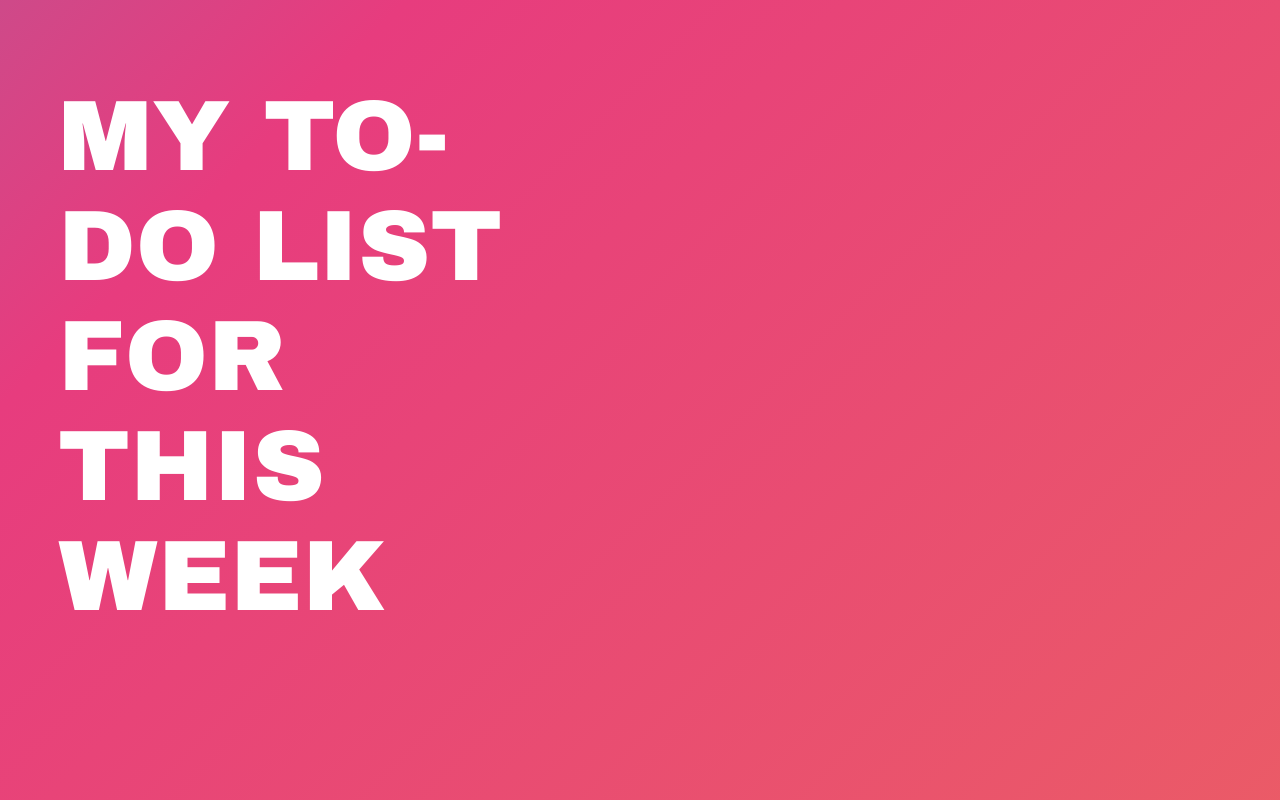
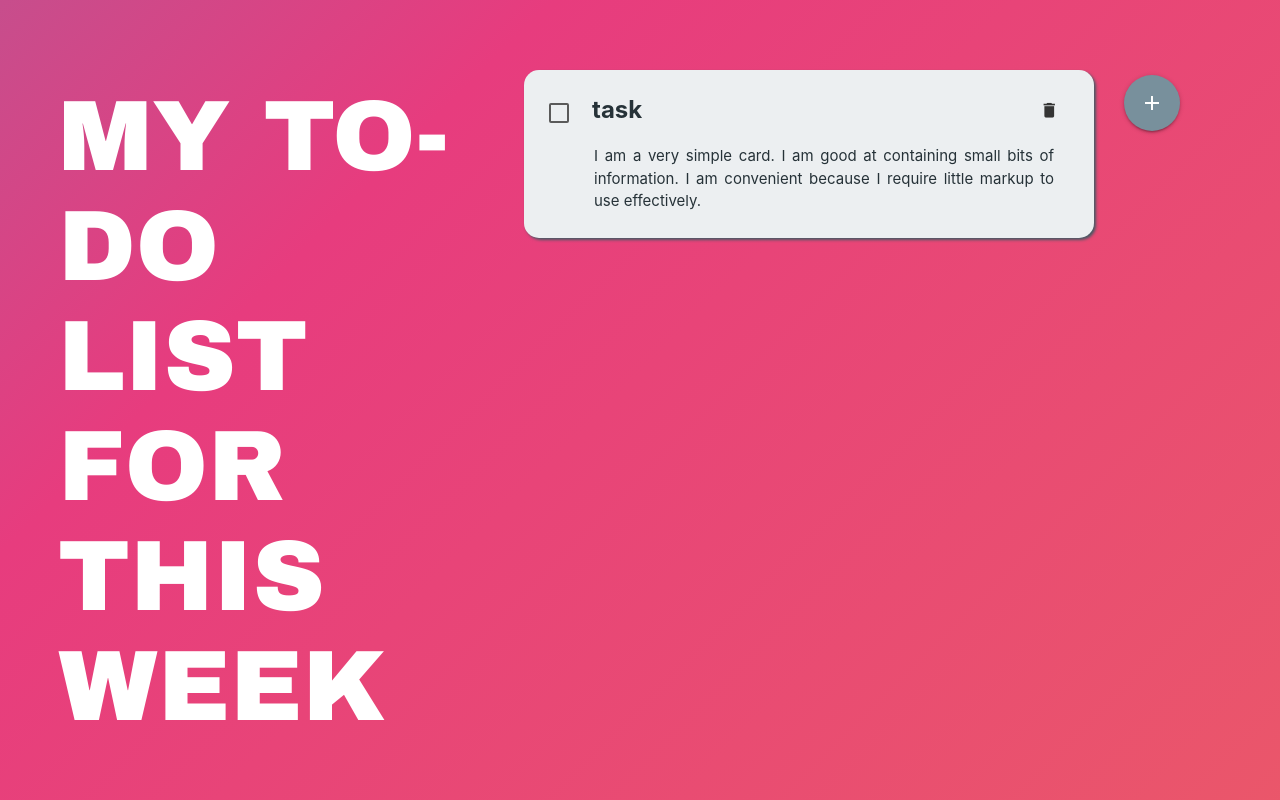
Before and after one commit to meltaway/js-dom-todo, a plain HTML site: page jquery/index.html in a window 1280 px wide. Drawn offline with nearby package versions, Linux system fonts and the light colour scheme.

Commit message:
SASS added, jquery finished

```diff
--- a/jquery/scripts.js
+++ b/jquery/scripts.js
@@ -1,69 +1,47 @@
 function createTodoListNode(title, desc) {
-    const todo = document.createElement('div');
-    todo.className = 'todo blue-grey lighten-5 blue-grey-text text-darken-4';
+    // const todo = document.createElement('div');
+    // todo.className = 'todo blue-grey lighten-5 blue-grey-text text-darken-4';
+    const todo = $('<div></div>').addClass('todo blue-grey lighten-5 blue-grey-text text-darken-4');
 
-    const div = document.createElement('div');
-    div.className = 'todo-text-content';
-    const label = document.createElement('label');
-    label.className = 'done-checkbox';
-    const input = document.createElement('input');
-    input.className = 'filled-in checkbox-orange';
-    input.type = 'checkbox';
-    const span = document.createElement('span');
+    const div = $('<div></div>').addClass('todo-text-content');
+    const label = $('<label></label>').addClass('done-checkbox');
+    const input = $('<input>').addClass('filled-in checkbox-orange').prop("type", "checkbox").appendTo(label);
+    const span = $('<span></span>').appendTo(label);
 
-    label.appendChild(input);
-    label.appendChild(span);
-    div.appendChild(label);
+    // label.append(input);
+    // label.append(span);
+    div.append(label);
 
     const titleElem = createPElement(title, 'title');
-    div.appendChild(titleElem);
+    div.append(titleElem);
 
-    const a = document.createElement('a');
-    a.className = 'delete waves-effect btn-flat';
-    const iDelete = document.createElement('i');
-    iDelete.className = 'material-icons';
-    iDelete.textContent = 'delete';
-    a.appendChild(iDelete);
-    div.appendChild(a);
+    const a = $('<a></a>').addClass('delete waves-effect btn-flat');
+    const iDelete = $('<i></i>').addClass('material-icons').text('delete').appendTo(a);
+    div.append(a);
 
     const descElem = createPElement(desc, 'description');
 
-    todo.appendChild(div);
-    todo.appendChild(descElem);
+    todo.append(div);
+    todo.append(descElem);
 
     return todo;
 }
 
 function createPElement(text, className) {
-    const elem = document.createElement('p');
-    elem.textContent = text;
-    elem.className = className;
-    return elem;
+    return $('<p></p>').addClass(className).text(text);
 }
 
 function createHtmlList() {
-    const wrapper = document.createElement('div');
-    wrapper.className = 'todo-list';
-    wrapper.id = 'todo-list';
-
     const container = $('.todo-container');
-    container.appendChild(wrapper);
-
-    return wrapper;
+    return $('<div></div>').addClass('todo-list').prop('id', 'todo-list').appendTo(container);
 }
 
 function createAddBtn() {
-    const a = document.createElement('a');
-    a.className = 'btn-floating btn-large waves-effect waves-light blue-grey lighten-1';
-    a.id = 'add';
-
-    const icon = document.createElement('i');
-    icon.className = 'material-icons';
-    icon.textContent = 'add';
-    a.appendChild(icon);
+    const a = $('<a></a>').addClass('btn-floating btn-large waves-effect waves-light blue-grey lighten-1').prop('id','add');
+    const i = $('<i></i>').addClass('material-icons').text('add').appendTo(a);
 
     const container = $('.todo-container');
-    container.appendChild(a);
+    container.append(a);
 
     return a;
 }
@@ -79,15 +57,17 @@ class Todo {
     }
 
     checkboxEvent(checkbox) {
-        checkbox.addEventListener('click', (e) => {
-            if (e.target.checked) {
-                this.title.classList.add('strikethrough');
-                this.desc.classList.add('strikethrough');
-            }
-            else if (!e.target.checked) {
-                this.title.classList.remove('strikethrough');
-                this.desc.classList.remove('strikethrough');
-            }
+        checkbox.click(() => {
+            // if (e.target.checked) {
+            //     this.title.addClass('strikethrough');
+            //     this.desc.addClass('strikethrough');
+            // }
+            // else if (!e.target.checked) {
+            //     this.title.removeClass('strikethrough');
+            //     this.desc.removeClass('strikethrough');
+            // }
+            this.title.toggleClass('strikethrough');
+            this.desc.toggleClass('strikethrough');
         })
     }
 }
@@ -101,13 +81,13 @@ class TodoList {
     }
 
     appendTodo(todo) {
-        this.list.appendChild(todo.node);
+        this.list.append(todo.node);
         this.deleteBtnEvent(todo);
         this.children.push(todo);
     }
 
     addBtnEvent() {
-        this.addBtn.addEventListener('click', (e) => {
+        this.addBtn.click(() => {
             const title = prompt('Please enter your task title');
             const desc = prompt('Please enter your task description');
 
@@ -121,11 +101,11 @@ class TodoList {
     }
 
     deleteBtnEvent(todo) {
-        todo.deleteBtn.addEventListener('click', (e) => this.removeTodo(todo));
+        todo.deleteBtn.click(() => this.removeTodo(todo));
     }
 
     removeTodo(todo) {
-        this.list.removeChild(todo.node);
+        this.list.find(todo.node).remove();
         const i = this.children.indexOf(todo);
         this.children.splice(i, 1);
     }
--- /dev/null
+++ b/jquery/style.sass
@@ -0,0 +1,136 @@
+$fonts: Euclid Circular A, Arial Black, Candara, sans-serif
+$primary: #ffffff
+$secondary: #ff5722
+$shadow: #455a64
+
+body
+  background: linear-gradient(-45deg, #ee7752, #e73c7e, #23a6d5, #23d5ab)
+  background-size: 500% 500%
+  animation: gradient 15s ease infinite
+  max-width: 100%
+  max-height: 100%
+
+
+@keyframes gradient
+  0%
+    background-position: 0 50%
+  50%
+    background-position: 100% 50%
+  100%
+    background-position: 0 50%
+
+.content
+  padding:
+    left: 58px
+    top: 40px
+    right: 100px
+  color: $primary
+  display: flex
+  justify-content: space-between
+  max-width: 100%
+  max-height: 100%
+
+h1
+  font-family: $fonts
+  font-size: 100px !important
+  font-weight: bold
+  font-variant: small-caps
+  text-transform: uppercase
+  max-width: 40%
+  align-self: flex-end
+
+.todo-container
+  display: flex
+  justify-content: flex-start
+  align-items: flex-start
+  padding:
+    top: 20px
+    left: 40px
+
+.todo-list
+  $size: 600px
+  padding-right: 30px
+  max-width: $size
+  min-width: $size
+
+#add
+  margin-top: 15px
+
+.todo
+  display: flex
+  flex-direction: column
+  justify-content: flex-start
+  perspective: 1px
+  overflow: hidden
+  border-radius: 15px
+  box-shadow: 2px 2px 3px $shadow
+  margin-top: 10px
+  padding: 3px 40px 10px 10px
+  max-width: 100%
+
+.todo:not(:first-child)
+  margin-top: 20px
+
+.todo-text-content
+  display: flex
+  justify-content: flex-start
+  align-items: center
+  height: 70px
+  margin-top: 2px
+  position: relative
+
+.done-checkbox
+  margin-right: 8px
+  padding-top: 5px
+  width: 50px
+  display: flex
+  align-items: stretch
+  justify-content: center
+
+span
+  display: none
+  width: 0
+  height: 0
+
+.checkbox-orange[type="checkbox"].filled-in + span:not(.lever)::before
+  top: calc(50% - 10px) !important
+  left: calc(50% - 10px) !important
+
+/*.checkbox-orange[type="checkbox"].filled-in:not(:checked) + span:not(.lever)::after {*/
+/*    top: calc(50% - 10px) !important;*/
+/*    left: calc(50% - 10px);*/
+/*}*/
+
+.checkbox-orange[type="checkbox"].filled-in:checked + span:not(.lever):after
+  border: 2px solid $secondary
+  background-color: $secondary
+  /*top: calc(50% - 10px) !important;*/
+  /*left: calc(50% - 10px);*/
+
+.checkbox-orange[type="checkbox"].filled-in + span:not(.lever):after
+  top: calc(50% - 10px) !important
+  left: calc(50% - 10px)
+
+.delete
+  position: absolute !important
+  right: -10px
+  padding:
+    left: 5px !important
+    right: 5px !important
+  border-radius: 10% !important
+
+.title
+  font-weight: bold
+  font-size: x-large
+  display: flex
+  align-items: center
+
+.description
+  text-align: justify
+  margin:
+    top: 0
+    left: 60px
+
+.strikethrough
+  text-decoration: line-through
+  opacity: 70%
```
Also changed, not shown: pure/index.html (+1 -1 lines), jquery/style.css, package-lock.json, 1 other file.
